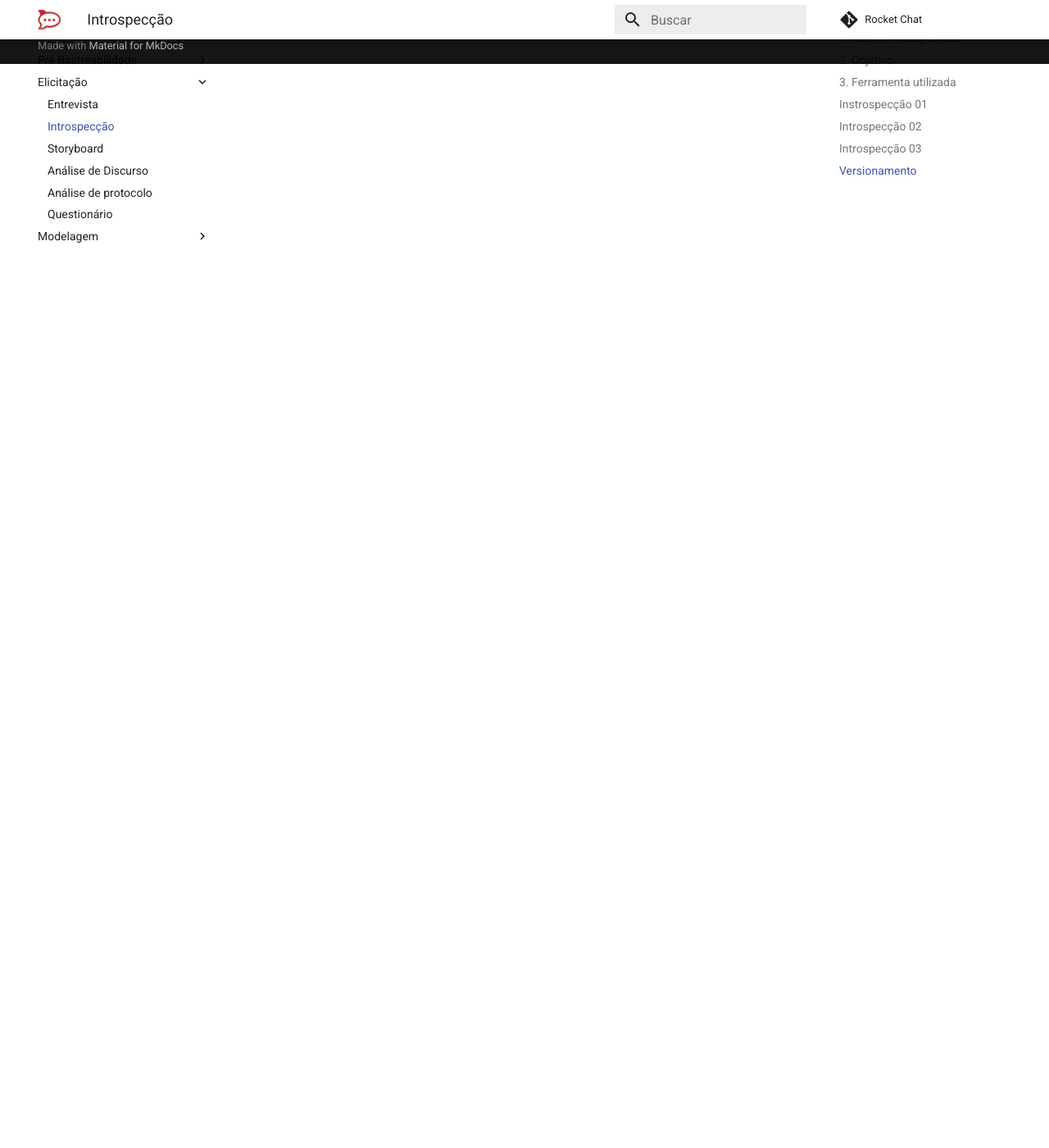
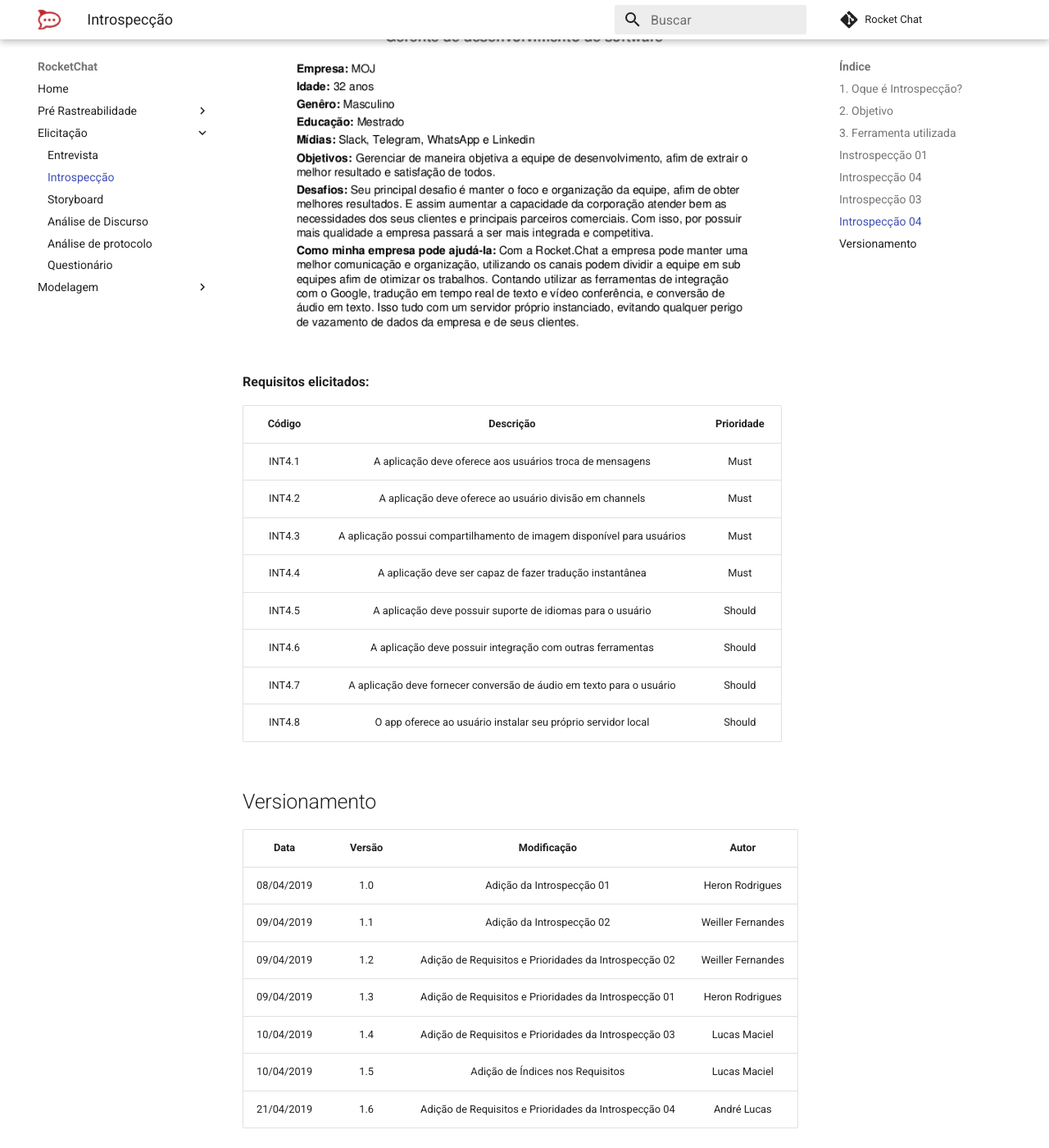
Before and after one commit to MarcosNBJ/2019.1-RocketChat, an MkDocs documentation site: the page built from docs/Elicitação/Introspeccao.md, in a window 1280 px wide and 1400 px high, scrolled down 5144 px. Shown: the whole window at 82% size. Built offline with MkDocs 1.6.1 and Material for MkDocs 9.7.7, drawn with Linux system fonts in a browser that asks for light colours; comment, search, counter and statistics services are not loaded; some of the changed text lies outside the part shown.

Commit message:
Adding introspeccao 4

```diff
--- a/docs/Elicitação/Introspeccao.md
+++ b/docs/Elicitação/Introspeccao.md
@@ -32,9 +32,9 @@
 | INT1.6 | O app deve oferecer ao usuário, poder mencionar, um ou todos, os membros do grupo para chamar atenção para alguma mensagem. | Should Have |
 | INT1.7 | Deve ser uma plataforma que ofereça segurança com dados dos usuários. | Must Have |
 
-## Introspecção 02
+## Introspecção 04
 
-![INT2](../img/Elicitacao/introspeccao_02.png)
+![INT4](../img/Elicitacao/introspeccao_04.png)
 
 **Requisitos elicitados:**
 
@@ -66,7 +66,22 @@
 | INT3.9 | A plataforma deve permitir a integração de Bots | Should Have |
 | INT3.10 | A empresa responsável pelo Rocket.Chat deve oferecer tutoriais e suporte técnico para ajudar novos usuários na plataforma | Should Have |
 
+## Introspecção 04
 
+![INT4](../img/Elicitacao/introspeccao_04.png)
+
+**Requisitos elicitados:**
+
+| Código | Descrição | Prioridade |
+|  :------: |  :------: | :------: |
+| INT4.1 | A aplicação deve oferece aos usuários troca de mensagens | Must |
+| INT4.2 | A aplicação deve oferece ao usuário divisão em channels | Must |
+| INT4.3 | A aplicação possui compartilhamento de imagem disponível para usuários | Must |
+| INT4.4 | A aplicação deve ser capaz de fazer tradução instantânea | Must |
+| INT4.5 | A aplicação deve possuir suporte de idiomas para o usuário| Should |
+| INT4.6 | A aplicação deve possuir integração com outras ferramentas | Should |
+| INT4.7 | A aplicação deve fornecer conversão de áudio em texto para o usuário | Should |
+| INT4.8 | O app oferece ao usuário instalar seu próprio servidor local | Should |
 
 ## Versionamento
 
@@ -78,3 +93,4 @@
 | 09/04/2019 | 1.3 | Adição de Requisitos e Prioridades da Introspecção 01 | Heron Rodrigues |
 | 10/04/2019 | 1.4 | Adição de Requisitos e Prioridades da Introspecção 03 | Lucas Maciel |
 | 10/04/2019 | 1.5 | Adição de Índices nos Requisitos | Lucas Maciel |
+| 21/04/2019 | 1.6 | Adição de Requisitos e Prioridades da Introspecção 04 | André Lucas |
```
Also changed, not shown: docs/img/Elicitacao/introspeccao_04.png (added).
